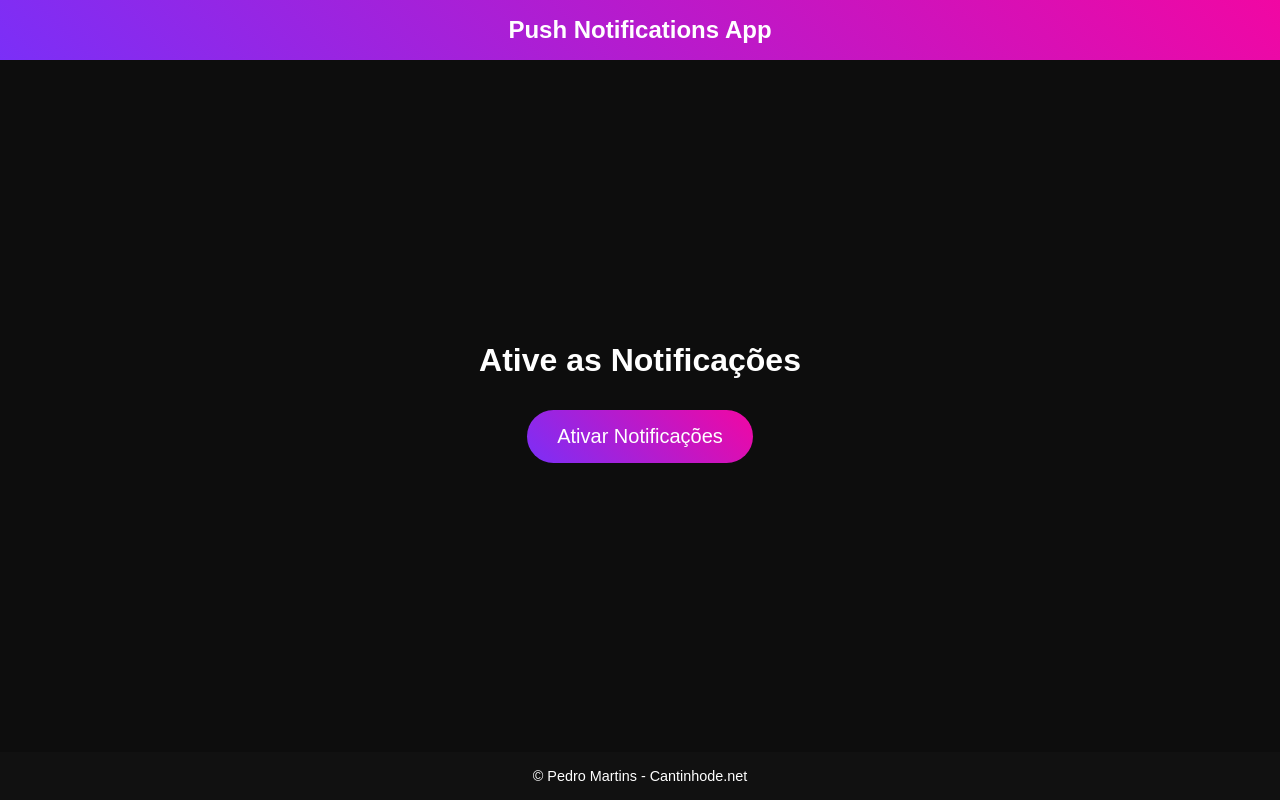
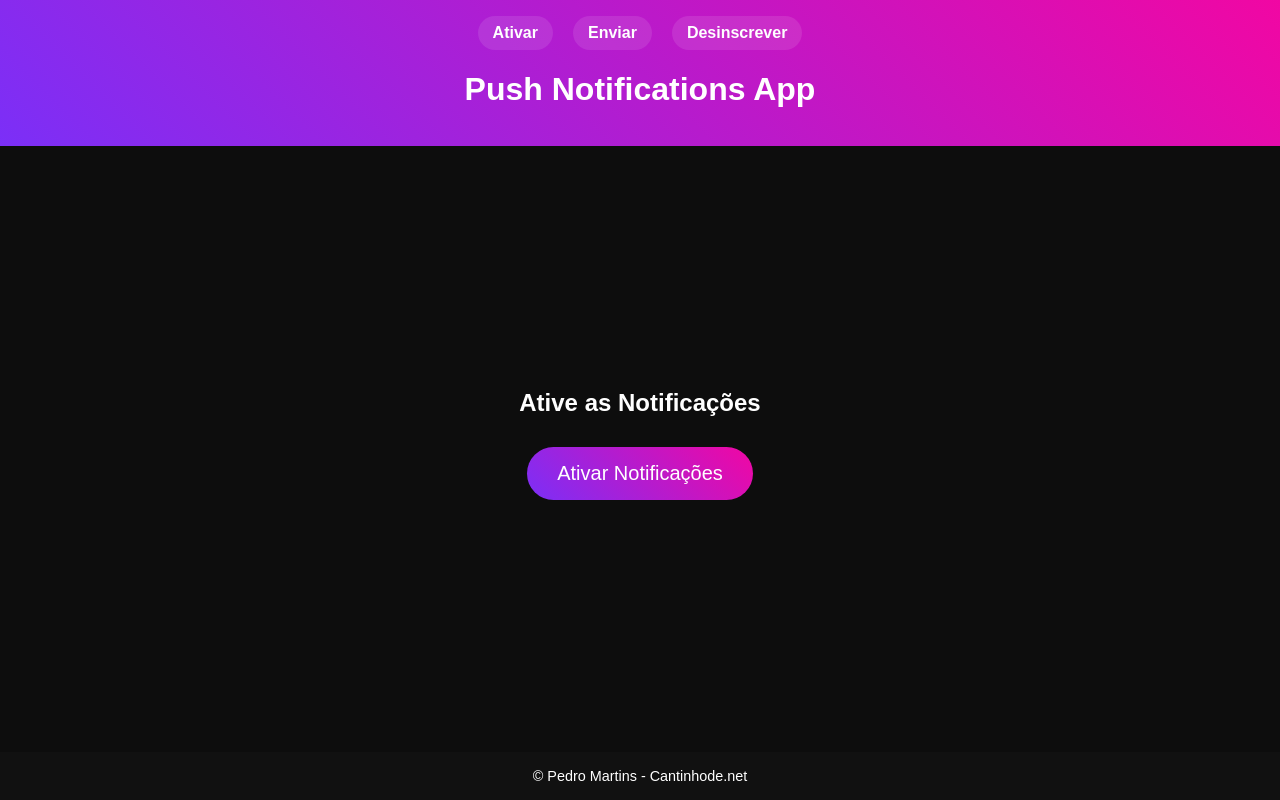
Before and after one commit to icpmtech/nova-pushweb, a website: page public/index.html in a window 1280 px wide. Drawn offline with Linux system fonts and the light colour scheme.

Commit message:
Update index.html

```diff
--- a/public/index.html
+++ b/public/index.html
@@ -22,8 +22,24 @@
       background: linear-gradient(45deg, #7b2ff7, #f107a3);
       padding: 1rem;
       text-align: center;
-      font-size: 1.5rem;
+    }
+    nav {
+      display: flex;
+      justify-content: center;
+      gap: 20px;
+      margin-bottom: 10px;
+    }
+    nav a {
+      color: white;
+      text-decoration: none;
       font-weight: bold;
+      padding: 8px 15px;
+      border-radius: 20px;
+      background: rgba(255, 255, 255, 0.1);
+      transition: background 0.3s;
+    }
+    nav a:hover {
+      background: rgba(255, 255, 255, 0.3);
     }
     main {
       flex: 1;
@@ -32,6 +48,7 @@
       align-items: center;
       justify-content: center;
       text-align: center;
+      padding: 20px;
     }
     button {
       background: linear-gradient(45deg, #7b2ff7, #f107a3);
@@ -58,14 +75,21 @@
 </head>
 <body>
   <header>
-    Push Notifications App
+    <nav>
+      <a href="#subscribeBtn">Ativar</a>
+      <a href="#sendNotificationBtn">Enviar</a>
+      <a href="/unsubscribe.html">Desinscrever</a>
+    </nav>
+    <h1>Push Notifications App</h1>
   </header>
+
   <main>
-    <h1>Ative as Notificações</h1>
+    <h2>Ative as Notificações</h2>
     <button id="subscribeBtn">Ativar Notificações</button>
     <br>
     <button id="sendNotificationBtn" style="display:none;">Enviar Notificação</button>
   </main>
+
   <footer>
     © Pedro Martins - Cantinhode.net
   </footer>
```
